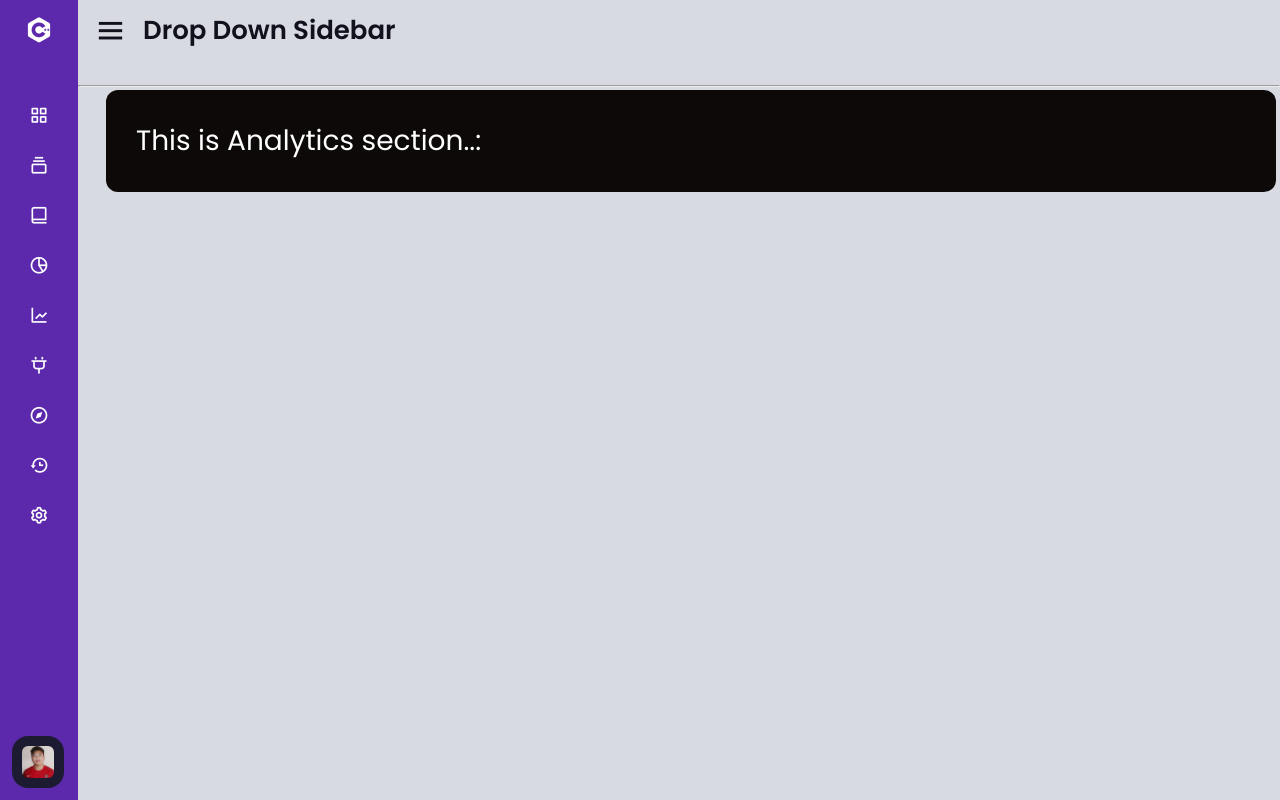
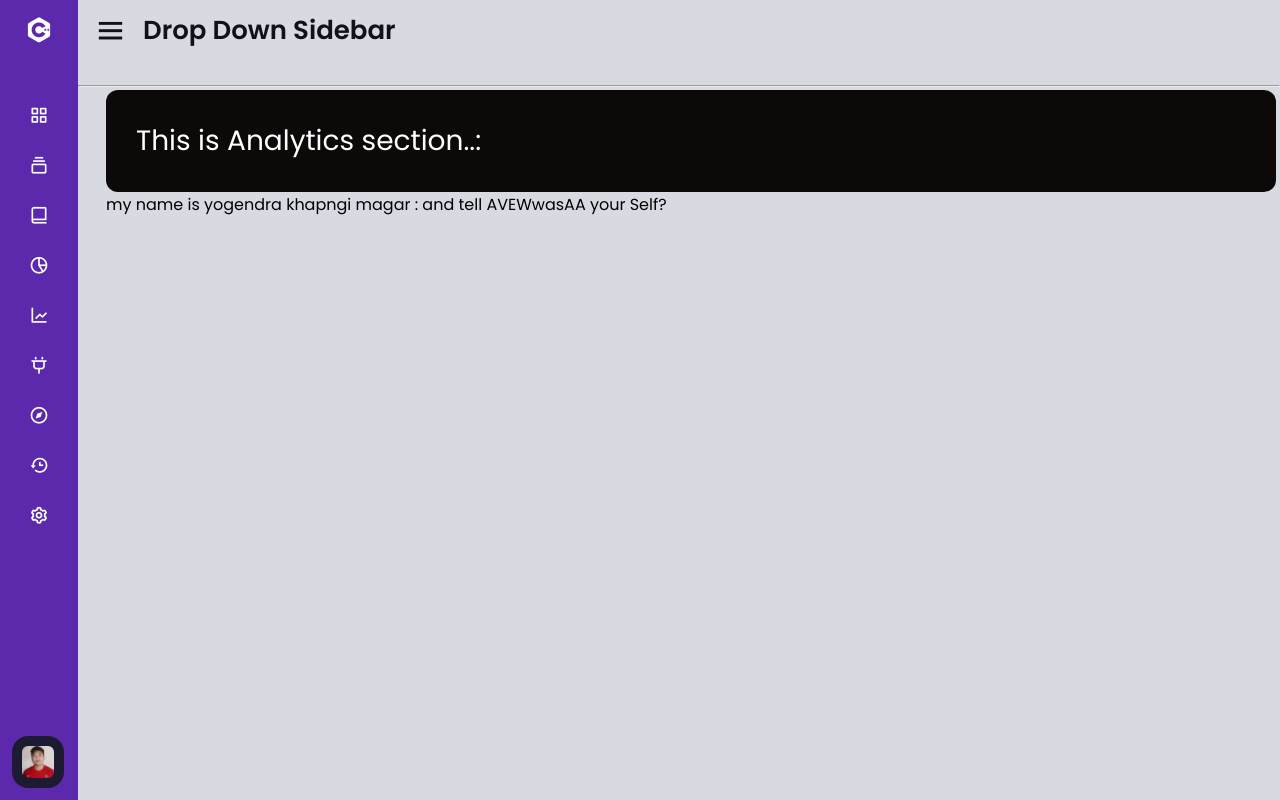
Before and after one commit to yogendra-khapangi/Slider-Demo-flask-, a Flask app: page /analytic in a window 1280 px wide. Run offline with Flask 2, Linux system fonts and the light colour scheme.

Commit message:
change analytic div field

```diff
--- a/templates/Analytics.html
+++ b/templates/Analytics.html
@@ -4,6 +4,12 @@
 <link rel="stylesheet" href="{{url_for('static',filename='css/Analytic.css')}}">
 <div class="container">
 <div>This is Analytics section..:</div>
+
+</div>
+<div>
+    <p>my name is yogendra khapngi magar : and
+        tell AVEWwasAA your Self?
+    </p>
 </div>
 
 
```
